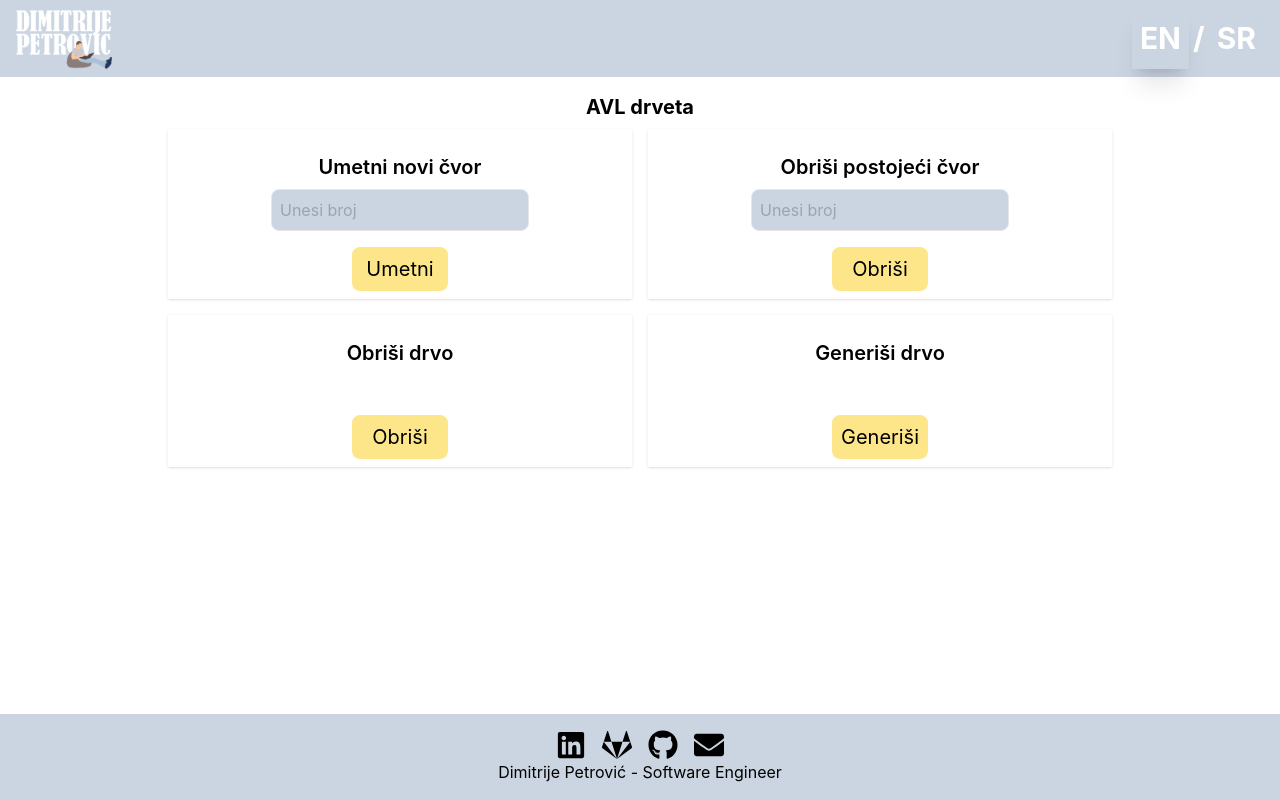
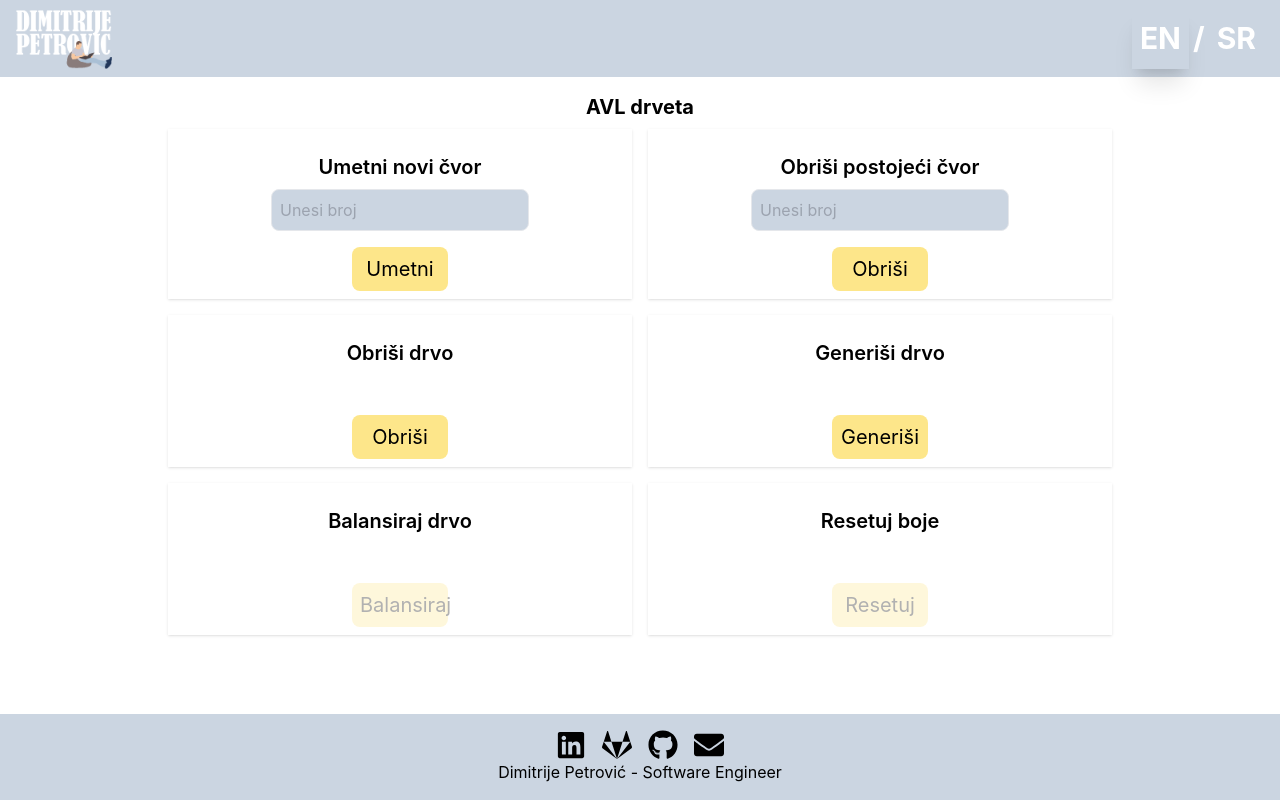
Before and after one commit to DimePetrovic/personal-website, a React (Create React App) app: page /#/playground/avl-trees/basics in a window 1280 px wide. Built offline with nearby package versions, Linux system fonts and the light colour scheme.

Commit message:
interface on big screens

```diff
--- a/src/avl-components/avl-playground.js
+++ b/src/avl-components/avl-playground.js
@@ -11,36 +11,43 @@ const AVLPlayground = () => {
     const [height, setHeight] = useState(0);
     const [isInsertOpen, setIsInsertOpen] = useState(false);
     const [isDeleteOpen, setIsDeleteOpen] = useState(false);
+    const [shouldBalance, setShouldBalance] = useState(false);
+    const [isColored, setIsColored] = useState(false);
 
+    const handleResetColoring = () => {
+        let newTree = new AVLTree();
+        newTree.root = tree.root;
+        newTree.resetBorders();
+        setIsColored(false);
+        setTree(newTree);
+        const {newPositions, newWidth, newHeight} = newTree.getNodePositions();
+        setPositions(newPositions);
+        setWidth(newWidth);
+        setHeight(newHeight);
+
+    }
 
     const handleBalancing = () => {
-        let balancedTree;
-        setTimeout(function(){
-            balancedTree = tree.balanceAfterInsert();
-            setTree(balancedTree);
-            const {newPositions, newWidth, newHeight} = balancedTree.getNodePositions();
-            setPositions(newPositions);
-            setWidth(newWidth);
-            setHeight(newHeight);
-            setTimeout(function(){
-                balancedTree.resetBorders();
-                setTree(balancedTree);
-                const {newPositions, newWidth, newHeight} = balancedTree.getNodePositions();
-                setPositions(newPositions);
-                setWidth(newWidth);
-                setHeight(newHeight);
-            }, 2000);
-        }, 3000);
-
-
+        // console.log("Balansiram");
+        // console.log(tree);
+        const balancedTree = tree.balanceAfterInsert();
+        // console.log(balancedTree);
+        setTree(balancedTree);
+        const {newPositions, newWidth, newHeight} = balancedTree.getNodePositions();
+        setPositions(newPositions);
+        setWidth(newWidth);
+        setHeight(newHeight);
+        setShouldBalance(false);
     }
 
     const handleInsert = () => {
         const num = parseInt(value, 10);
         if (!isNaN(num)) {
             tree.resetBorders();
+            setIsColored(false);
             const {newTree, hasCriticalNode} = tree.insertWithHighlight(num);
-
+            setShouldBalance(hasCriticalNode);
+            setIsColored(true);
             setTree(newTree);
             const {newPositions, newWidth, newHeight} = newTree.getNodePositions();
             setPositions(newPositions);
@@ -49,10 +56,6 @@ const AVLPlayground = () => {
             setValue("");
             setIsDeleteOpen(false);
             setIsInsertOpen(false);
-
-            if(hasCriticalNode){
-                handleBalancing();
-            }
         }
     };
 
@@ -81,6 +84,8 @@ const AVLPlayground = () => {
         setHeight(0);
         setIsDeleteOpen(false);
         setIsInsertOpen(false);
+        setIsColored(false);
+        setShouldBalance(false);
     }
 
     const handleGenerateTree = () => {
@@ -101,6 +106,8 @@ const AVLPlayground = () => {
         setDeleteValue("");
         setIsDeleteOpen(false);
         setIsInsertOpen(false);
+        setIsColored(false);
+        setShouldBalance(false);
     }
 
     return (
@@ -115,8 +122,10 @@ const AVLPlayground = () => {
                         onChange={(e) => setValue(e.target.value)}
                         onKeyDown={(e) => e.key === 'Enter' && handleInsert()}
                         placeholder="Unesi broj"
+                        disabled={shouldBalance}
                     />
-                    <button onClick={handleInsert} className='rounded-lg p-2 bg-amber-200 text-xl w-24 mx-auto mt-4'>Umetni</button>
+                    {!shouldBalance && <button onClick={handleInsert} className='rounded-lg p-2 bg-amber-200 text-xl w-24 mx-auto mt-4'>Umetni</button>}
+                    {shouldBalance && <button className='mx-auto mt-4 rounded-lg p-2 bg-amber-200 opacity-30 text-xl w-24' disabled>Umetni</button>}
                 </div>
 
                 <div className="h-fit flex flex-col pb-2 shadow-lg md:shadow md:hover:shadow-xl">
@@ -128,8 +137,10 @@ const AVLPlayground = () => {
                         onChange={(e) => setDeleteValue(e.target.value)}
                         onKeyDown={(e) => e.key === 'Enter' && handleDelete()}
                         placeholder="Unesi broj"
+                        disabled={shouldBalance}
                     />
-                    <button onClick={handleDelete} className='rounded-lg p-2 bg-amber-200 text-xl w-24 mx-auto mt-4'>Obriši</button>
+                    {!shouldBalance && <button onClick={handleDelete} className='rounded-lg p-2 bg-amber-200 text-xl w-24 mx-auto mt-4'>Obriši</button>}
+                    {shouldBalance && <button className='mx-auto mt-4 rounded-lg p-2 bg-amber-200 opacity-30 text-xl w-24' disabled>Obriši</button>}
                 </div>
 
                 <div className="h-fit flex flex-col pb-2 shadow-lg md:shadow md:hover:shadow-xl">
@@ -143,6 +154,21 @@ const AVLPlayground = () => {
                     <div className="py-4"></div>
                     <button onClick={handleGenerateTree} className='rounded-lg p-2 bg-amber-200 text-xl w-24 mx-auto mt-4'>Generiši</button>
                 </div>
+
+                <div className="h-fit flex flex-col pb-2 shadow-lg md:shadow md:hover:shadow-xl">
+                    <h2 className="mt-6 font-semibold mx-auto text-xl">Balansiraj drvo</h2>
+                    <div className="py-4"></div>
+                    {shouldBalance && <button onClick={handleBalancing} className='rounded-lg p-2 bg-amber-200 text-xl w-24 mx-auto mt-4'>Balansiraj</button>}
+                    {!shouldBalance && <button className='mx-auto mt-4 rounded-lg p-2 bg-amber-200 opacity-30 text-xl w-24' disabled>Balansiraj</button>}
+                </div>
+
+                <div className="h-fit flex flex-col pb-2 shadow-lg md:shadow md:hover:shadow-xl">
+                    <h2 className="mt-6 font-semibold mx-auto text-xl">Resetuj boje</h2>
+                    <div className="py-4"></div>
+                    {isColored && <button onClick={handleResetColoring} className='rounded-lg p-2 bg-amber-200 text-xl w-24 mx-auto mt-4'>Resetuj</button>}
+                    {!isColored && <button className='mx-auto mt-4 rounded-lg p-2 bg-amber-200 opacity-30 text-xl w-24' disabled>Resetuj</button>}
+                </div>
+
             </div>
 
             <div className="overflow-auto mt-2 md:mt-0">
@@ -199,7 +225,17 @@ const AVLPlayground = () => {
                 }
             </div>
 
+            {/* <div className="">
+                <h1>Legenda</h1>
+                <p></p>
+                <p></p>
+            </div> */}
+
             <div className="md:hidden absolute w-full bottom-2 flex flex-col gap-y-4">
+                <div className="flex flex-row gap-x-4 mx-auto">
+                    {shouldBalance && !isInsertOpen && !isDeleteOpen && <button onClick={handleBalancing} className='rounded-lg py-2 bg-amber-200 text-xl w-24 my-2'>Balansiraj drvo</button>}
+                    {isColored && !isInsertOpen && !isDeleteOpen && <button onClick={handleResetColoring} className='rounded-lg py-2 bg-amber-200 text-xl w-24 my-2'>Resetuj boje</button>}
+                </div>
                 {   isInsertOpen &&
                     <div className="h-fit mx-2 flex flex-col pb-2 shadow-lg md:shadow md:hover:shadow-xl">
                         <h2 className="mt-6 font-semibold mx-auto text-xl">Umetni novi čvor</h2>
@@ -231,9 +267,11 @@ const AVLPlayground = () => {
                     </div>
                 }
                 <div className="w-full flex flex-row gap-x-4">
-                    <button onClick={() => {setIsInsertOpen(true); setIsDeleteOpen(false);}} className='rounded-lg py-2 bg-amber-200 text-xl w-24 my-2'>Umetni čvor</button>
-                    <button onClick={() => {setIsDeleteOpen(true); setIsInsertOpen(false);}} className='rounded-lg py-2 bg-amber-200 text-xl w-24 my-2'>Obriši čvor</button>
-                    <button onClick={handleDeleteTree} className='rounded-lg py-2 bg-amber-200 text-xl w-24 my-2'>Obriši drvo</button>
+                    {!shouldBalance && <button onClick={() => {setIsInsertOpen(true); setIsDeleteOpen(false);}} className='rounded-lg py-2 bg-amber-200 text-xl w-24 my-2'>Umetni čvor</button>}
+                    {shouldBalance && <button className='mx-auto my-2 rounded-lg py-2 bg-amber-200 opacity-30 text-xl w-24' disabled>Umetni čvor</button>}
+                    {!shouldBalance && <button onClick={() => {setIsDeleteOpen(true); setIsInsertOpen(false);}} disabled={shouldBalance} className='rounded-lg py-2 bg-amber-200 text-xl w-24 my-2'>Obriši čvor</button>}
+                    {shouldBalance && <button className='mx-auto my-2 rounded-lg py-2 bg-amber-200 opacity-30 text-xl w-24' disabled>Obriši čvor</button>}
+                    <button onClick={handleDeleteTree} className='rounded-lg py-2 bg-amber-200 text-xl w-24 my-2' >Obriši drvo</button>
                     <button onClick={handleGenerateTree} className='rounded-lg py-2 bg-amber-200 text-xl w-24 my-2'>Generiši drvo</button>
                 </div>
             </div>
```
